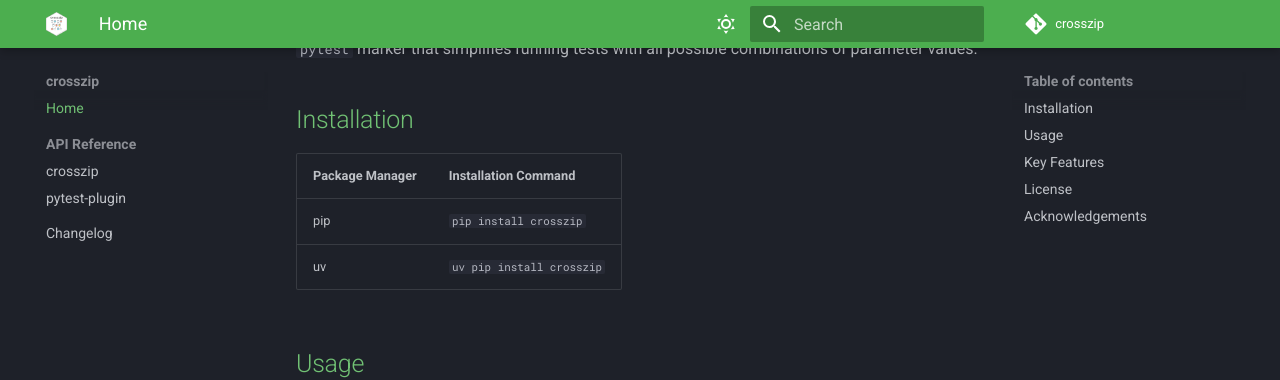
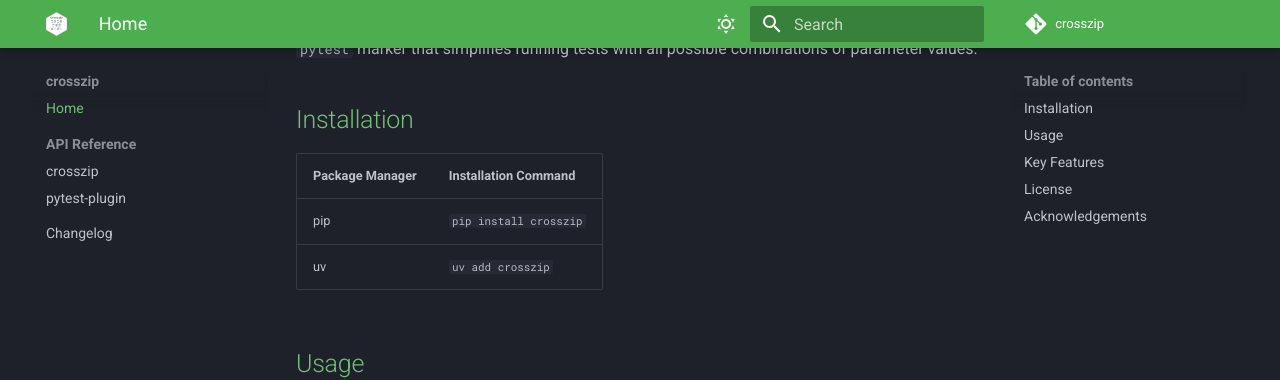
Before and after one commit to IndrajeetPatil/crosszip, an MkDocs documentation site: the page built from docs/index.md, in a window 1280 px wide and 900 px high, scrolled down 382 px. Shown: the top 380 px of the window. Built offline with MkDocs 1.6.1 and Material for MkDocs 9.7.7, drawn with Linux system fonts in a browser that asks for light colours; comment, search, counter and statistics services are not loaded.

Commit message:
Clean up QA

```diff
--- a/README.qmd
+++ b/README.qmd
@@ -20,7 +20,7 @@
 | Package Manager | Installation Command      |
 | --------------- | ------------------------- |
 | pip             | `pip install crosszip`    |
-| uv              | `uv pip install crosszip` |
+| uv              | `uv add crosszip`         |
 
 ## Usage
 
--- a/docs/index.md
+++ b/docs/index.md
@@ -19,10 +19,10 @@
 
 ## Installation
 
-| Package Manager | Installation Command      |
-|-----------------|---------------------------|
-| pip             | `pip install crosszip`    |
-| uv              | `uv pip install crosszip` |
+| Package Manager | Installation Command   |
+|-----------------|------------------------|
+| pip             | `pip install crosszip` |
+| uv              | `uv add crosszip`      |
 
 ## Usage
 
```
Also changed, not shown: README.md (+4 -4 lines), docs/changelog.md (+4 -0 lines), 4 other files.
